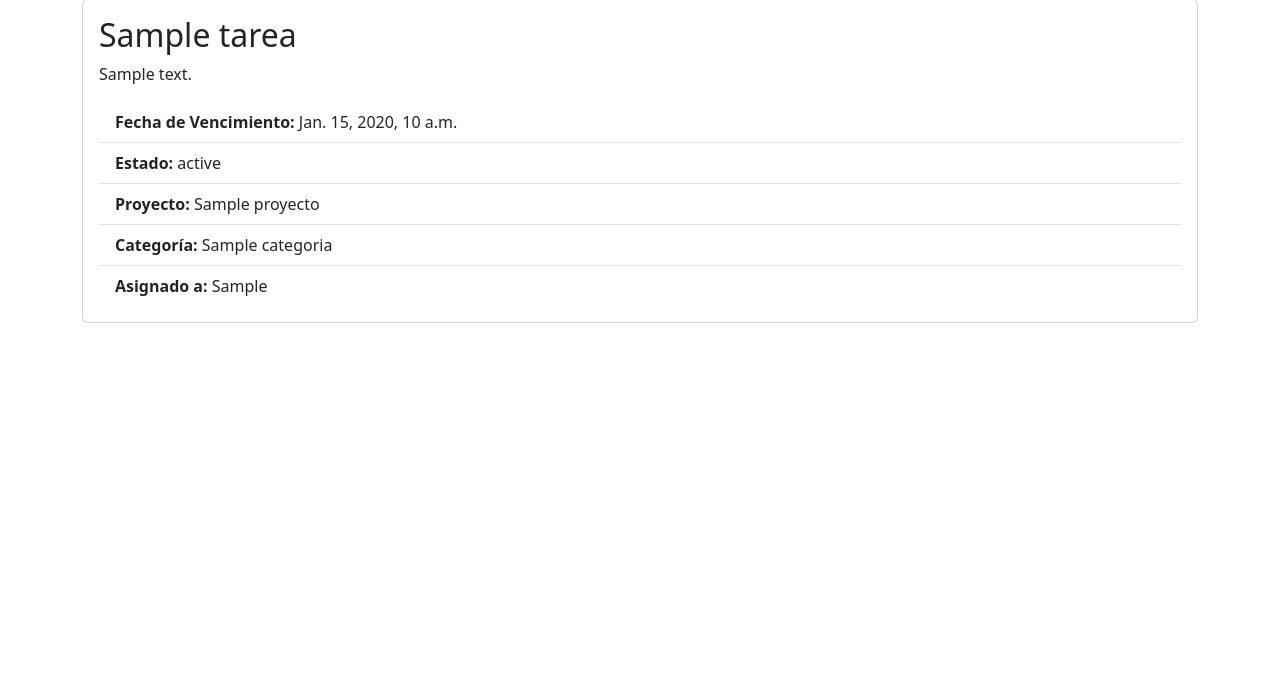
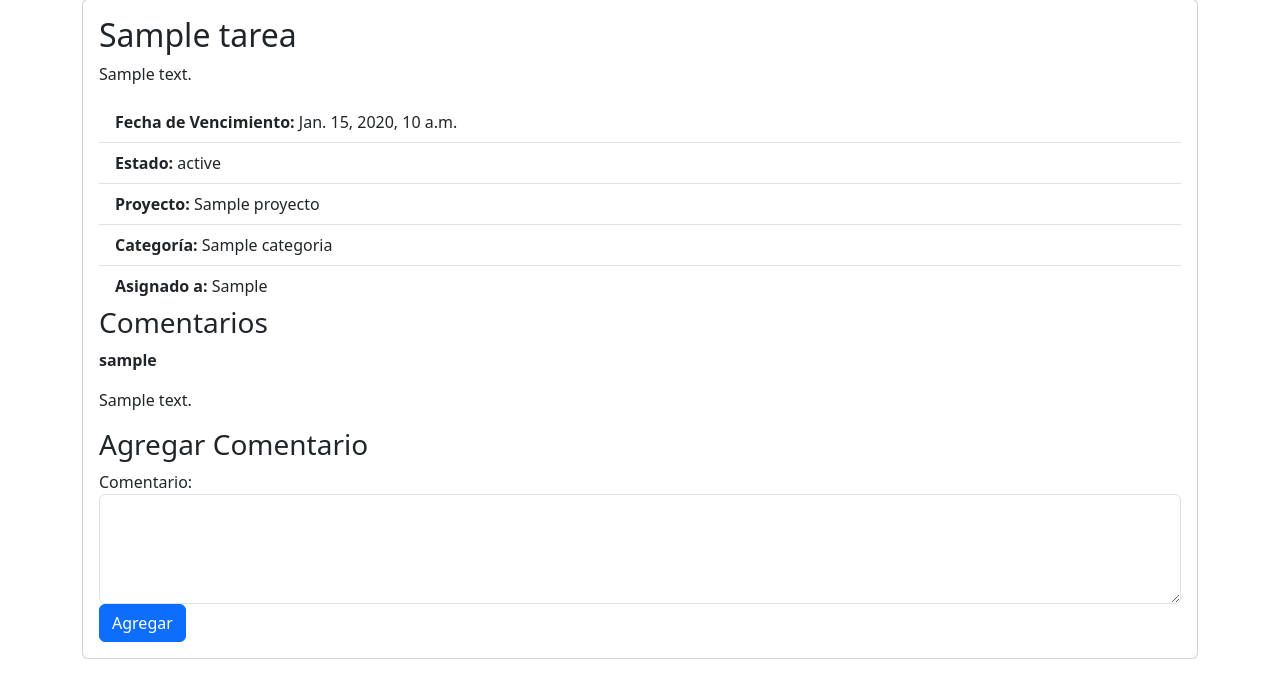
Before and after one commit to JereGunsett/TareasDJ, a Django app: template tareas_project/templates/tarea/tarea_detail.html in a window 1280 px wide. Shown: the part 81-779 px from the top of the page. Run offline with Django 3.2, Linux system fonts and the light colour scheme; the template is opened without the code that fills it: most values are stand-ins (such as "Sample title", 1, 10 or a date in 2020); some libraries are stand-ins or nearby versions.

Commit message:
Se agrega funcionalidad y visualizacion de los comentarios

```diff
--- a/tareas_project/applications/comentario/models.py
+++ b/tareas_project/applications/comentario/models.py
@@ -1,12 +1,11 @@
 from django.db import models
 from django.conf import settings
-from applications.tarea.models import Tarea
 
 class Comentario(models.Model):
 
     # TODO: Parametros de Comentario
-    tarea = models.ForeignKey(Tarea, on_delete=models.CASCADE)
-    autor = models.ForeignKey(settings.AUTH_USER_MODEL, on_delete=models.CASCADE)
+    tarea = models.ForeignKey('tarea.Tarea', on_delete=models.CASCADE, related_name='tarea_comentarios')
+    autor = models.ForeignKey('usuario.Usuario', on_delete=models.SET_NULL, null=True, blank=True)
     contenido = models.TextField()
     fecha_creacion = models.DateTimeField(auto_now_add=True)
 
--- a/tareas_project/applications/tarea/models.py
+++ b/tareas_project/applications/tarea/models.py
@@ -1,3 +1,4 @@
+from django.apps import apps
 from django.db import models
 from applications.categoria.models import Categoria
 from applications.proyecto.models import Proyecto
@@ -20,6 +21,7 @@ class Tarea(models.Model):
     proyecto = models.ForeignKey(Proyecto, on_delete=models.SET_NULL, null=True, blank=True)
     categoria = models.ManyToManyField(Categoria)
     usuario_asignado = models.ForeignKey('usuario.Usuario', on_delete=models.SET_NULL, null=True, blank=True)
+    comentarios = models.ManyToManyField('comentario.Comentario', related_name='comentarios')
 
     class Meta:
         verbose_name = "Tarea"
--- a/tareas_project/tareas_project/urls.py
+++ b/tareas_project/tareas_project/urls.py
@@ -31,6 +31,7 @@ urlpatterns = [
     re_path('usuario/', include('applications.usuario.urls')),
     re_path('tarea/', include('applications.tarea.urls')),
     re_path('home/', include('applications.home.urls')),
+    re_path('comentario/', include('applications.comentario.urls')),
     path('select2/', include('django_select2.urls')),
 
 ] + static(settings.MEDIA_URL, document_root = settings.MEDIA_ROOT) + staticfiles_urlpatterns()
--- /dev/null
+++ b/tareas_project/templates/comentario/comentario_form.html
@@ -0,0 +1,5 @@
+<form method="post">
+    {% csrf_token %}
+    {{ form.contenido.as_p }}
+    <button type="submit">Crear Comentario</button>
+</form>
--- a/tareas_project/templates/proyecto/lista.html
+++ b/tareas_project/templates/proyecto/lista.html
@@ -5,7 +5,7 @@
 <div class="container">
     <h1 class="mt-4 mb-4">Lista de Proyectos</h1>
 
-    {% if user.is_authenticated and user.is_superuser %} #Si el usuario es super puede crear proyecto
+    {% if user.is_authenticated and user.is_superuser %}
     <a href="{% url 'proyecto_app:Alta de Proyecto' %}" class="btn btn-success mb-2">Crear Proyecto</a>
     {% endif %}
 
--- a/tareas_project/templates/tarea/tarea_detail.html
+++ b/tareas_project/templates/tarea/tarea_detail.html
@@ -18,6 +18,32 @@
           </li>
           <li class="list-group-item"><strong>Asignado a:</strong> {{ tarea.usuario_asignado }}</li>
         </ul>
+
+        <h3>Comentarios</h3>
+        <div class="comment-list">
+          {% if comentarios %}
+            {% for comentario in comentarios %}
+              <div class="comment">
+                <p><strong>{{ comentario.autor.username }}</strong></p>
+                <p>{{ comentario.contenido }}</p>
+              </div>
+            {% endfor %}
+          {% else %}
+            <div class="alert alert-info">
+              {{ mensaje_no_comentarios }}
+            </div>
+          {% endif %}
+        </div>
+
+        <h3>Agregar Comentario</h3>
+        <form id="comment-form" action="{% url 'comentario_app:crear_comentario' pk=tarea.pk %}" method="post">
+          {% csrf_token %}
+          <div class="form-group">
+            <label for="comentario">Comentario:</label>
+            <textarea name="contenido" id="comentario" class="form-control" rows="4"></textarea>
+          </div>
+          <button type="submit" class="btn btn-primary">Agregar</button>
+        </form>
       </div>
     </div>
   </div>
```
Also changed, not shown: tareas_project/applications/comentario/forms.py (added, +14 -0 lines), tareas_project/applications/comentario/urls.py (added, +12 -0 lines), tareas_project/applications/comentario/views.py (+21 -2 lines), tareas_project/applications/tarea/views.py (+15 -0 lines), tareas_project/tareas_project/settings.py (+6 -6 lines), tareas_project/applications/comentario/migrations/0002_alter_comentario_tarea.py (added), tareas_project/applications/comentario/migrations/0003_alter_comentario_autor.py (added), tareas_project/applications/tarea/migrations/0003_tarea_comentarios.py (added), tareas_project/applications/tarea/migrations/0004_alter_tarea_comentarios.py (added).
